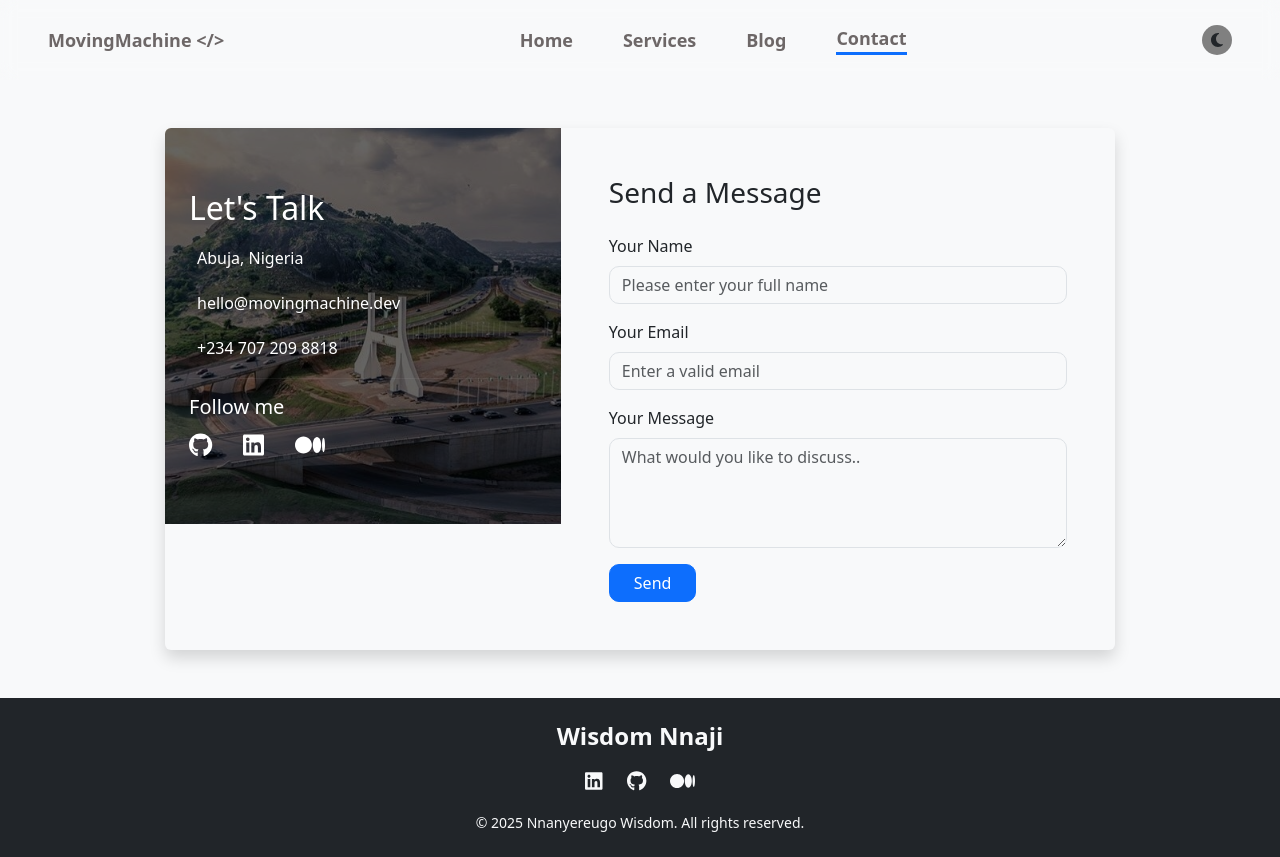
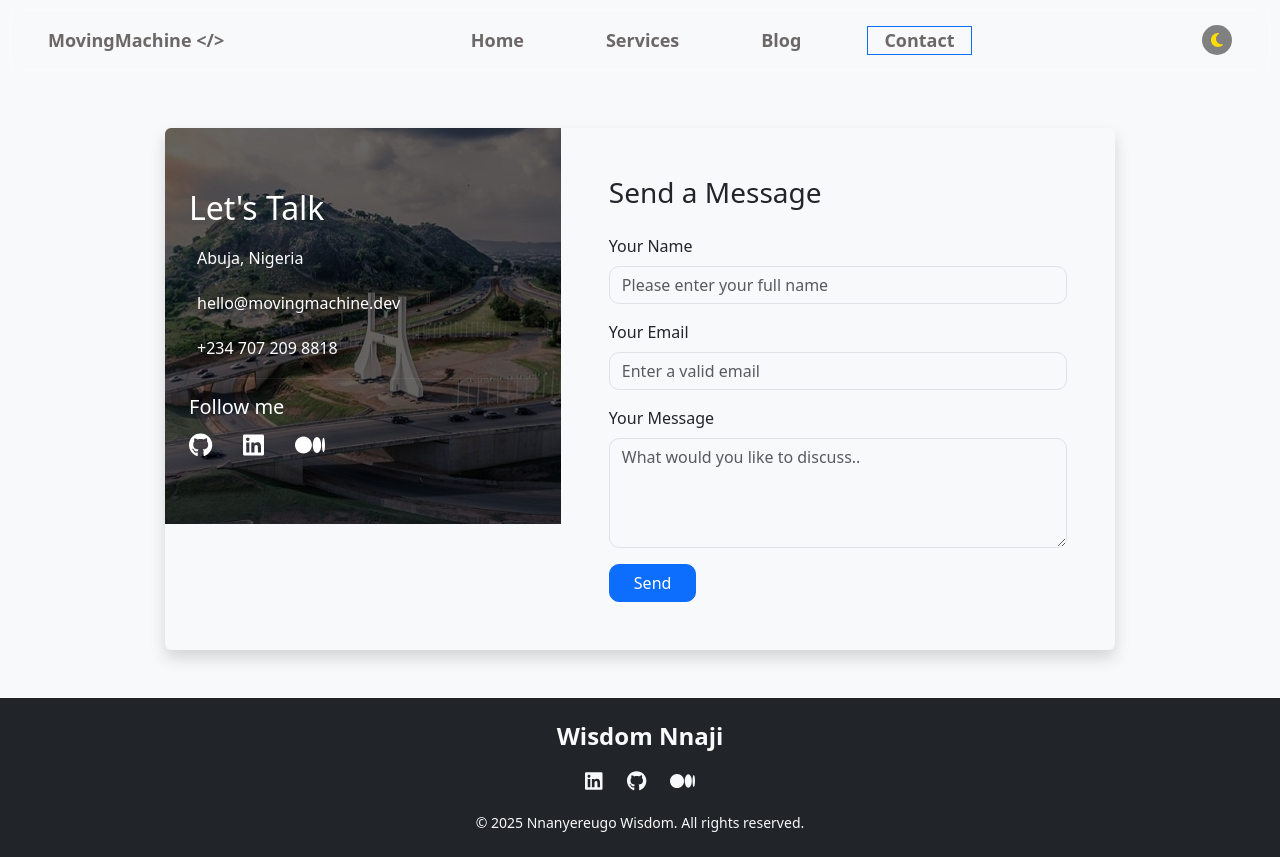
Before and after one commit to wisden2065/Portfolio, a React (Vite) app in the folder frontend/: page /contact in a window 1280 px wide. Built offline with nearby package versions, Linux system fonts and the light colour scheme.

Commit message:
Fixed menu list icon color

```diff
--- a/frontend/src/root/Components/Navbar/Navbar.css
+++ b/frontend/src/root/Components/Navbar/Navbar.css
@@ -35,7 +35,7 @@ li{
     cursor: pointer;
 }
 .active{
-    border-bottom: .2rem solid rgb(13,110,253);
+    border: .1rem solid rgb(13,110,253);
 }
 ul{
     display: flex;
@@ -61,10 +61,10 @@ ul{
     align-items: center;
     justify-content: center;
 }
-.icon-cont .icon .i{
+.icon-container .icon .i{
     font-size: clamp(10px, 1.5vw, 16px);
 }
-.icon-cont .icon .light{
+.icon-container .light{
 
     color: #ffdd00;
     text-shadow:
@@ -73,7 +73,7 @@ ul{
       0 0 30px #ffaa00,
        0 0 40px #ffaa00;
 }
-.icon-cont .icon .dark{
+.icon-container .dark{
     color: #353637;
     background-color: transparent;
 }
@@ -109,6 +109,9 @@ ul{
     color: white;
 }
 @media screen and (max-width: 800px) {
+    .logo{
+        margin-left: 0;
+    }
     nav .menu_icon{
         display: block;
     }
--- a/frontend/src/root/Components/Navbar/Navbar.jsx
+++ b/frontend/src/root/Components/Navbar/Navbar.jsx
@@ -9,6 +9,7 @@ import {
 } from '@fortawesome/free-solid-svg-icons';
 import { MyContext } from '../../Context/MyAppContext';
 import './Navbar.css';
+import { icon } from '@fortawesome/fontawesome-svg-core';
 
 const navItems = [
   { name: 'Home', path: '/' },
@@ -19,7 +20,7 @@ const navItems = [
 
 const Navbar = () => {
   const { theme, setTheme } = useContext(MyContext);
-  const [active, setActive] = useState('');
+  const [active, setActive] = useState('Home');
   const [isMenuOpen, setIsMenuOpen] = useState(false);
 
   const toggleTheme = () => {
@@ -33,17 +34,20 @@ const Navbar = () => {
   useEffect(() => {
     console.log('Current Theme:', theme);
   }, [theme]);
+  useEffect(() => {
+    console.log('Active Tab:', active);
+  }, [active]);
 
   return (
     <nav className={`navbar px-5  d-flex justify-content-between align-items-center `}>
-      <a href="/" className={`${theme === 'light' ? 'text-grey' : 'text-white'}`}>MovingMachine {'</>'}</a>
+      <a href="/" className={`logo ${theme === 'light' ? 'text-grey' : 'text-white'}`}>MovingMachine {'</>'}</a>
 
       {/* Main Nav */}
       <ul className="navbar-links d-none d-md-flex">
         {navItems.map(({ name, path }) => (
           <NavLink key={name} to={path}>
             <li
-              className={active === name ? 'active' : ''}
+              className={`px-3 ${active} === name ? 'active' : ''`}
               onClick={() => setActive(name)}
             >
               {name}
@@ -65,15 +69,15 @@ const Navbar = () => {
 
         <FontAwesomeIcon
           icon={isMenuOpen ? faXmark : faBars}
-          className="icon menu-toggle cursor-pointer d-md-none"
+          className={`icon menu-toggle cursor-pointer d-md-none ${theme === 'dark' ? 'text-white' : 'text-black'}`}
           onClick={toggleMenu}
         />
       </div>
 
       {/* Dropdown (Mobile Only) */}
       {isMenuOpen && (
-        <div className="mobile-menu d-md-none position-absolute end-0 top-100 mt-2 p-3 shadow rounded bg-white">
-          <ul className="list-unstyled mb-0">
+        <div className="mobile-menu d-md-none position-absolute end-0 top-100 mt-2 p-5 shadow rounded bg-white">
+          <div className="list-unstyled mb-0">
             {navItems.map(({ name, path }) => (
               <NavLink key={name} to={path}>
                 <li
@@ -87,7 +91,7 @@ const Navbar = () => {
                 </li>
               </NavLink>
             ))}
-          </ul>
+          </div>
         </div>
       )}
     </nav>
--- a/frontend/src/root/Components/Services/Services.jsx
+++ b/frontend/src/root/Components/Services/Services.jsx
@@ -59,14 +59,14 @@ const projects = [
     image: mockup2,
     title: 'Konga Clone – Smart E-Commerce Platform',
     description: 'A full-featured e-commerce platform inspired by Konga, enhanced with AI product recommendations, implementing live chat, and secure auth.',
-    stack: ['React', 'Node.js', 'MongoDB', 'Bootstrap'],
+    stack: ['React', 'Django', 'MongoDB', 'Bootstrap'],
     link: 'https://konga-ui-clone-efqcuwjrb-nnanyereugos-projects.vercel.app/'
   },
   {
     image: mockup3,
     title: 'Vaga Foods – Smart Food Ordering App',
     description: 'A location-aware food app recommending top restaurants based on user location, simplifying discovery and ordering.',
-    stack: ['React', 'Node.js', 'MongoDB', 'Bootstrap', 'Geolocation API'],
+    stack: ['React', 'Nest.js', 'MongoDB', 'Redis', 'Bootstrap', 'Geolocation API'],
     link: '#'
   }
 ];
@@ -111,6 +111,7 @@ const Services = () => {
               <h3 className="fw-bold">{project.title}</h3>
               <p className={`${theme === 'light' ? 'text-muted ' : 'text-white ' }`}>{project.description}</p>
               <div className="mb-3">
+                <span className={`${theme === 'light' ? 'text-muted ' : 'text-white ' }`}>Technologies:</span> <br />
                 {project.stack.map((tech, idx) => (
                   <span key={idx} className="badge bg-secondary me-2 mb-1">{tech}</span>
                 ))}
```
Also changed, not shown: 4 other files (tests, documents, lock files or other folders).
